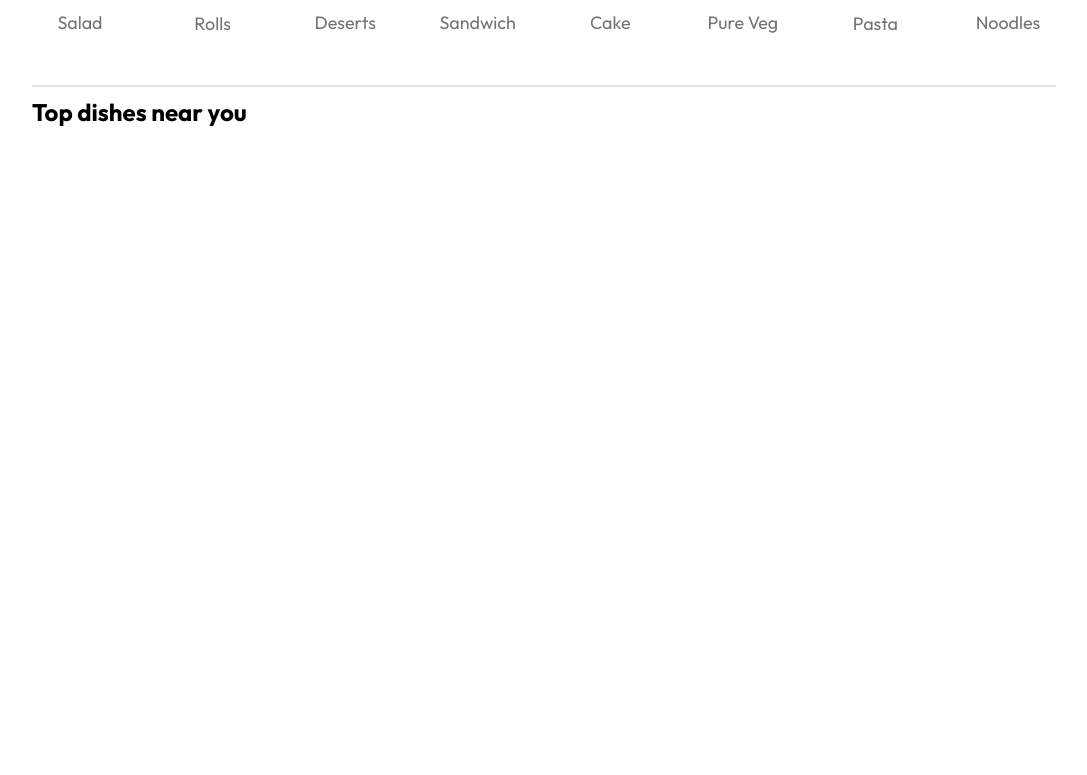
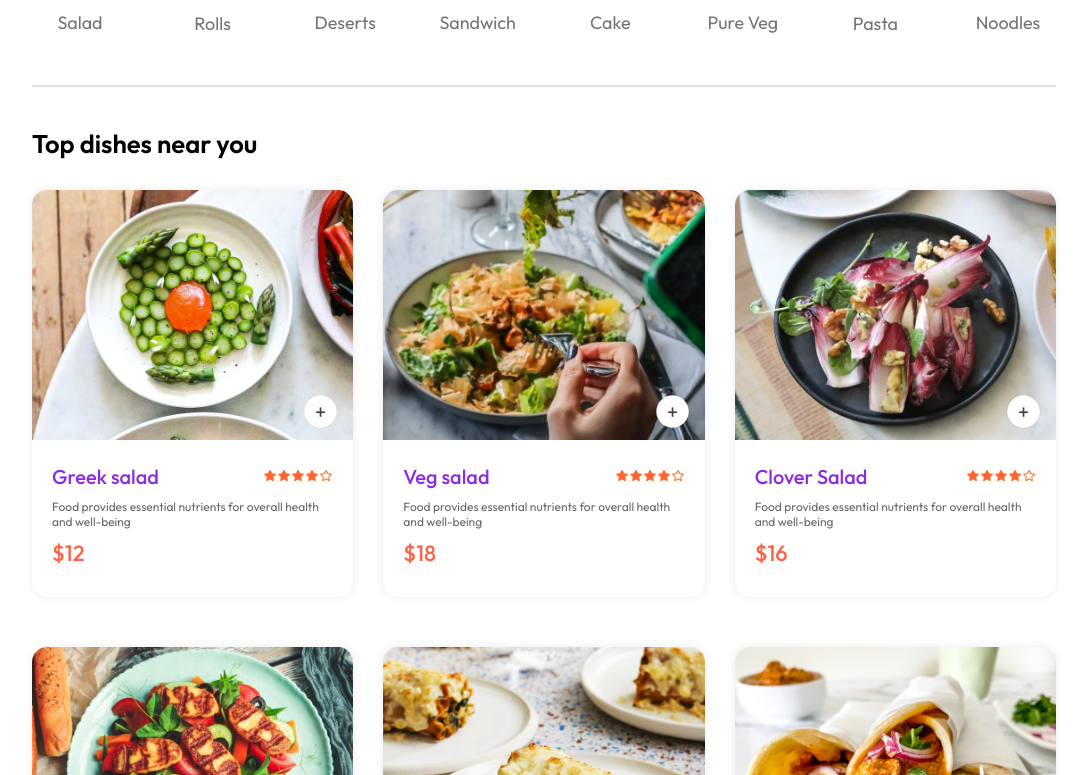
Before and after one commit to Hussain1132/BountyBites, a React (Vite) app in the folder FrontEnd/: page / in a window 1280 px wide. Shown: the part 845-1620 px from the top of the page, without its empty margins (96-1183 px from the left). Before the commit the page ends 972 px from the top, so only its background shows below. Built offline with nearby package versions, Linux system fonts and the light colour scheme.

Commit message:
done with food item and food display

```diff
--- a/FrontEnd/src/components/FoodDisplay/FoodDisplay.css
+++ b/FrontEnd/src/components/FoodDisplay/FoodDisplay.css
@@ -0,0 +1,15 @@
+.food-display{
+    margin-top:30px ;
+
+}
+.food-display h2{
+    font-size: max(2vw,24px);
+    font-weight: 600;
+}
+.food-display-list{
+    display: grid;
+    grid-template-columns: repeat(auto-fill,minmax(240px,1fr));
+    margin-top: 30px;
+    gap: 30px;
+    row-gap: 50px;
+}
--- a/FrontEnd/src/components/FoodDisplay/FoodDisplay.jsx
+++ b/FrontEnd/src/components/FoodDisplay/FoodDisplay.jsx
@@ -1,6 +1,7 @@
 import React, { useContext } from 'react'
 import './FoodDisplay.css'
 import { StoreContext } from '../../context/StoreContext'
+import FoodItem from '../FoodItem/FoodItem'
 
 const FoodDisplay = ({category}) => {
     const {food_list}=useContext(StoreContext)
@@ -8,7 +9,9 @@
     <div className='food-display' id='food-display'>
     <h2>Top dishes near you</h2>
     <div className='food-display-list'>
-
+        {food_list.map((item,ind)=>{
+        return <FoodItem key={ind} id={item._id} name={item.name} description={item.description} price={item.price} image={item.image}/>
+        })}
     </div>
 
     </div>
--- /dev/null
+++ b/FrontEnd/src/components/FoodItem/FoodItem.css
@@ -0,0 +1,83 @@
+.food-item{
+    width: 100%;
+    margin: auto;
+    border-radius: 15px;
+    box-shadow: 0px 0px 10px #00000015;
+    transition: 0.3s;
+    animation: fadeIn 1s;
+}
+.food-item-image{
+    width: 100%;
+    border-radius: 15px 15px 0px 0px ;
+}
+.food-item-info{
+    padding: 20px;
+}
+.food-item-name-rating{
+    display: flex;
+    justify-content: space-between;
+    align-items: center;
+    margin-bottom: 10px;
+}
+.food-item-name-rating p{
+    font-size: 20px;
+    font-weight: 500;
+    color: blueviolet;
+}
+.food-item-name-rating img{
+    width: 70px;
+}
+.food-item-desc{
+    color: #676767;
+    font-size: 12px;
+}
+.food-item-price{
+    color: tomato;
+    font-size: 22px;
+    font-weight: 500;
+    margin: 10px 0px;
+}
+.food-item-img-container{
+    position: relative;
+
+}
+.food-item-img-container .add{
+    width: 35px;
+    position: absolute;
+    bottom: 15px;
+    right: 15px;
+    cursor: pointer;
+    border-radius: 50%;
+}
+@keyframes fadeInPop {
+    0% {
+        opacity: 0;
+        transform: scale(0.7);
+    }
+    80% {
+        opacity: 1;
+        transform: scale(1.1);
+    }
+    100% {
+        opacity: 1;
+        transform: scale(1);
+    }
+}
+
+
+.food-item-counter {
+    position: absolute;
+    bottom: 15px;
+    right: 15px;
+    display: flex;
+    align-items: center;
+    gap: 10px;
+    padding: 6px;
+    border-radius: 50px;
+    background-color: white;
+    animation: fadeInPop 0.4s ease-out;
+}
+
+.food-item-counter img{
+    width: 30px;
+}
--- /dev/null
+++ b/FrontEnd/src/components/FoodItem/FoodItem.jsx
@@ -0,0 +1,33 @@
+import React, { useState } from 'react'
+import './FoodItem.css'
+import { assets } from '../../assets/assets'
+const FoodItem = ({id,name,price,description,image}) => {
+    const [itemCount,setItemCount]=useState(0);
+
+  return (
+    <div className='food-item'>
+    <div className='food-item-img-container'>
+        <img className='food-item-image' src={image}/>
+        {!itemCount?
+            <img className='add' onClick={()=>setItemCount(prev=>prev+1)} src={assets.add_icon_white} />:
+            <div className='food-item-counter'>
+                <img onClick={()=>setItemCount(prev=>prev-1)} src={assets.remove_icon_red}  />
+                <p>{itemCount}</p>
+                <img onClick={()=>setItemCount(prev=>prev+1)} src={assets.add_icon_green} />
+
+            </div>
+        }
+    </div>
+    <div className='food-item-info'>
+        <div className='food-item-name-rating'>
+            <p>{name}</p>
+            <img src={assets.rating_starts} />
+        </div>
+        <p className='food-item-desc'>{description}</p>
+        <p className='food-item-price'>${price}</p>
+    </div>
+    </div>
+  )
+}
+
+export default FoodItem
```
